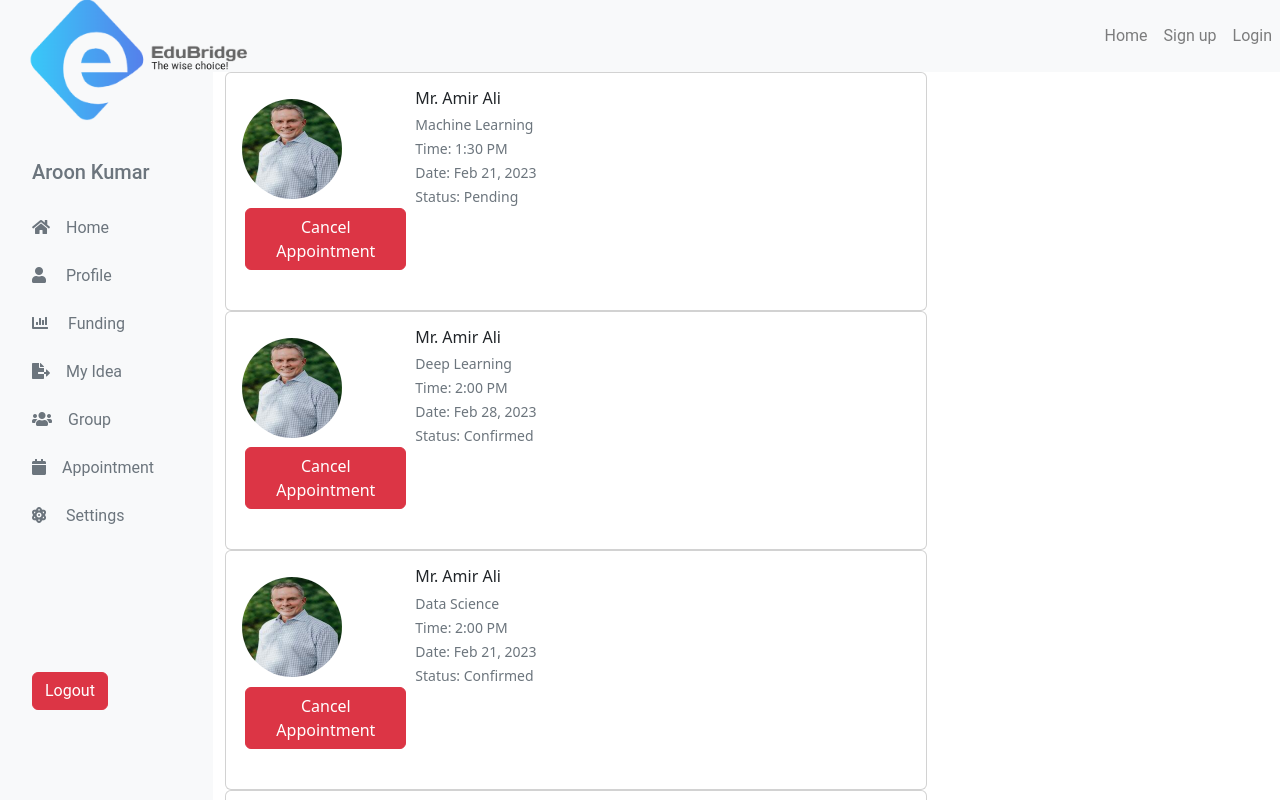
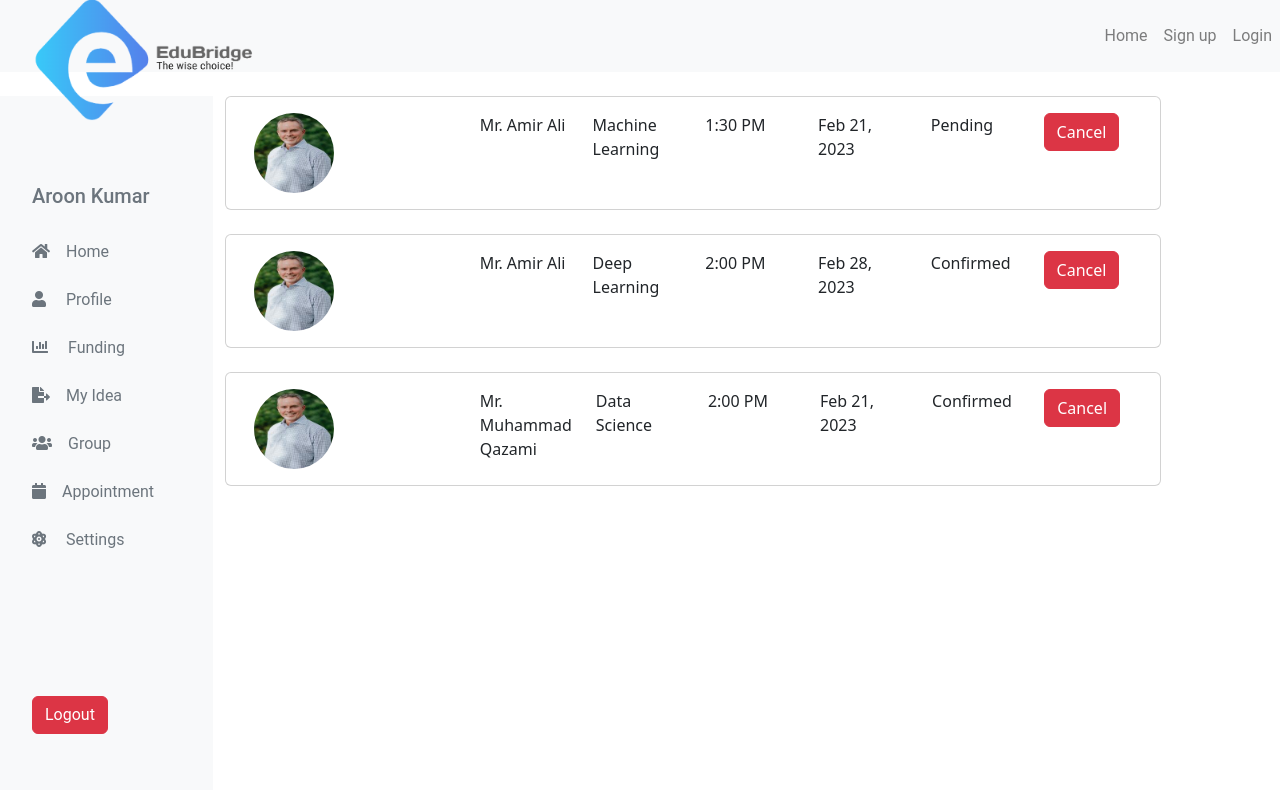
Before and after one commit to Arunp10/EduBridge, a React (Create React App) app: page /Appointment in a window 1280 px wide. Shown: the top 800 px of the page. Built offline with nearby package versions, Linux system fonts and the light colour scheme.

Commit message:
Modified Appointment Page

```diff
--- a/public/index.html
+++ b/public/index.html
@@ -14,7 +14,7 @@
       <link href="https://cdnjs.cloudflare.com/ajax/libs/font-awesome/5.13.0/css/all.min.css" rel="stylesheet">
     <link rel="manifest" href="%PUBLIC_URL%/manifest.json" />
     <link rel="stylesheet" href="https://cdnjs.cloudflare.com/ajax/libs/material-design-iconic-font/2.2.0/css/material-design-iconic-font.min.css">
-        <title>React App</title>
+        <title>EDUBridge- Your One Time Solution</title>
   </head>
   <body>
     <noscript>You need to enable JavaScript to run this app.</noscript>
--- a/src/App.css
+++ b/src/App.css
@@ -132,7 +132,7 @@ App {
     transform: rotate(360deg);
   }
 }
-<<<<<<< HEAD
+/* <<<<<<< HEAD */
 a{
   padding: 2px 5px;
   text-decoration: none;
--- a/src/App.js
+++ b/src/App.js
@@ -1,7 +1,7 @@
 import React, { Component } from "react";
 import "./App.css";
 import Navbar from "./components/NavBar";
-import Sidebar from "./components/SideBar";
+// import Sidebar from "./components/SideBar";
 import Dashboard from "./components/Dashboard";
 import ProfileView from "./components/ProfileView";
 import Appointment from "./components/Appointment";
@@ -9,6 +9,7 @@ import { BrowserRouter, Route, Routes } from "react-router-dom";
 import Home from "./components/Home";
 import Login from "./components/Login";
 import Signup from "./components/signup";
+import Sidebar from "./components/SideBar";
 
 class App extends Component {
   render() {
@@ -25,7 +26,7 @@ class App extends Component {
                 <Route path="/Login" element={<Login />} />
                 <Route path="/Dashboard" element={<Dashboard />} />
                 <Route path="/ProfileView" element={<ProfileView />} />
-                <Route path="/Appointment" element={<Appointment />} />
+                <Route path="/Appointment" element={<Appointment/>} />
               </Routes>
             </div>
           </div>
--- a/src/components/Appointment.js
+++ b/src/components/Appointment.js
@@ -1,5 +1,6 @@
+// import { } from "@mui/icons-material";
 import React from "react";
-import { Card, Row, Col, Image } from "react-bootstrap";
+import { Card, Row, Col, Image,Button } from "react-bootstrap";
 import profileImage from "./Assets/teacher1.jpg";
 import Sidebar from "./SideBar";
 
@@ -24,76 +25,49 @@ const data = [
     avatar: "https://example.com/avatar2.jpg",
     time: "2:00 PM",
     date: "Feb 21, 2023",
-    name: "Mr. Amir Ali",
+    name: "Mr. Muhammad Qazami",
     description: "Data Science",
     status: "Confirmed",
   },
-  {
-    avatar: "https://example.com/avatar2.jpg",
-    time: "2:00 PM",
-    date: "Feb 22, 2023",
-    name: "Mr. Amir Ali",
-    description: "Machine Framework Assets",
-    status: "Confirmed",
-  },
-];
+]
 
 const ListItem = ({ avatar, time, date, name, description, status }) => (
-  <Card className="w-75">
+    <>
+    <Card className="container">
       <Card.Body>
         <Row>
           <Col xs={3} className="d-flex align-items-center">
             <Image
-            src={profileImage }
+              src={profileImage}
               roundedCircle
-            style={{ width: "100px", height: "100px", marginRight: "20px" }}
-          />
-        </Col>
-        <Col xs={9}>
-          <Row>
-            <Col xs={12}>
-              <h6 className="mb-1">{name}</h6>
-            </Col>
-            <Col xs={12}>
-              <small className="text-muted">{description}</small>
-            </Col>
-            <Col xs={12}>
-              <small className="text-muted">Time: {time}</small>
-            </Col>
-            <Col xs={12}>
-              <small className="text-muted">Date: {date}</small>
-            </Col>
-            <Col xs={12}>
-              <small className="text-muted">Status: {status}</small>
-            </Col>
+              style={{ width: "80px", height: "80px", marginRight: "10px" }}
+            /></Col>
+            <Col><Card.Text>{name}</Card.Text></Col>
+            <Col><Card.Text>{description}</Card.Text></Col>
+            <Col><Card.Text>{time}</Card.Text></Col>
+            <Col><Card.Text>{date}</Card.Text></Col>
+            <Col><Card.Text>{status}</Card.Text></Col>
+            <Col><Button variant="danger">Cancel</Button></Col>
             </Row>
-        </Col>
-      </Row>
-      <Col xs={3} className="d-flex align-items-center">
-        <Row>
-          <button type="button" class="btn btn-danger">
-            Cancel Appointment
-          </button>
-        </Row>
-      </Col>
       </Card.Body>
-    <br></br>
     </Card>
+    <br />
+    </>
   );
 
   const Appointment = () => (
-
-  <div className="container">
+    <>
+    <div className="container mt-4">
       <div className="row">
       <Sidebar />
       <div className="col-9">
         {data.map((item, index) => (
-        <ListItem key={index} {...item   } />
+          <ListItem key={index} {...item} />
         ))
-
         }
         </div>
       </div>
     </div>
-);
-export default Appointment;
+    </>
+)
+export default Appointment
--- a/src/index.css
+++ b/src/index.css
@@ -11,3 +11,6 @@ code {
   font-family: source-code-pro, Menlo, Monaco, Consolas, 'Courier New',
     monospace;
 }
+.card{
+  width: 183em;
+}
```
Lines whose indentation alone changed are shown as unchanged.
